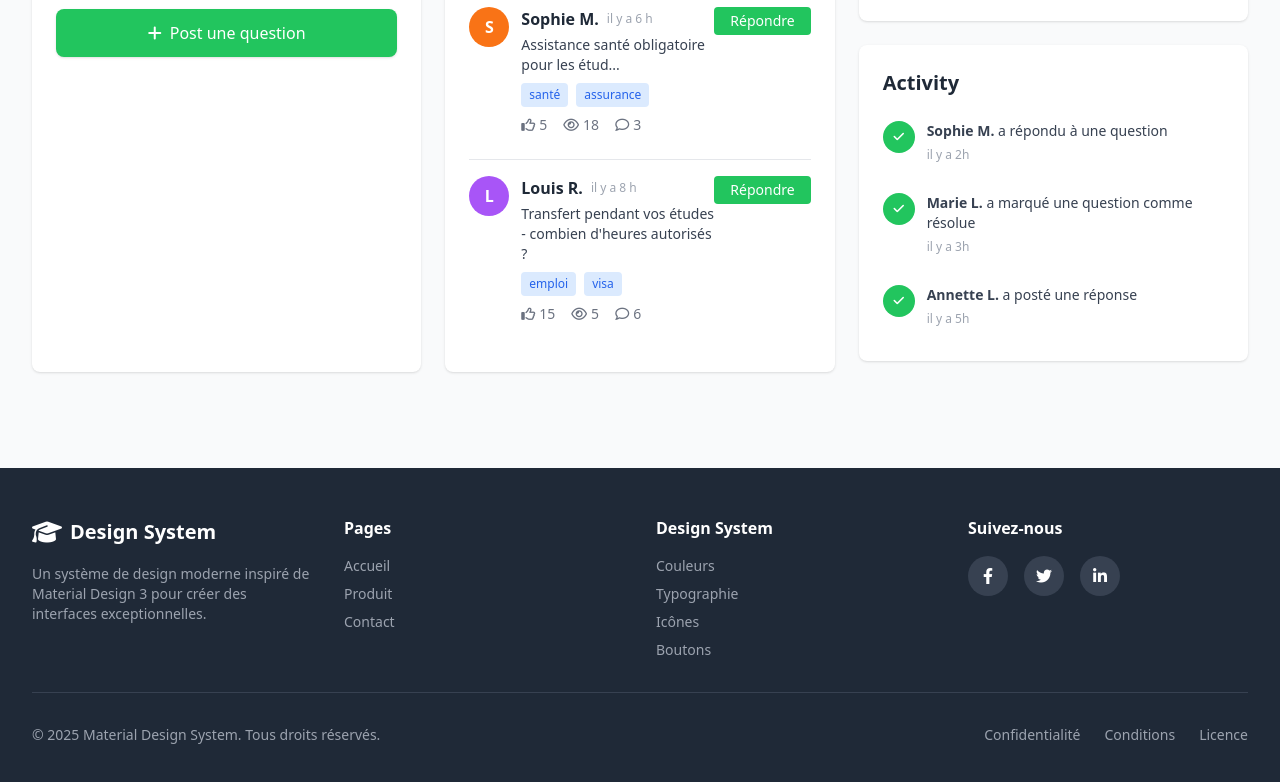
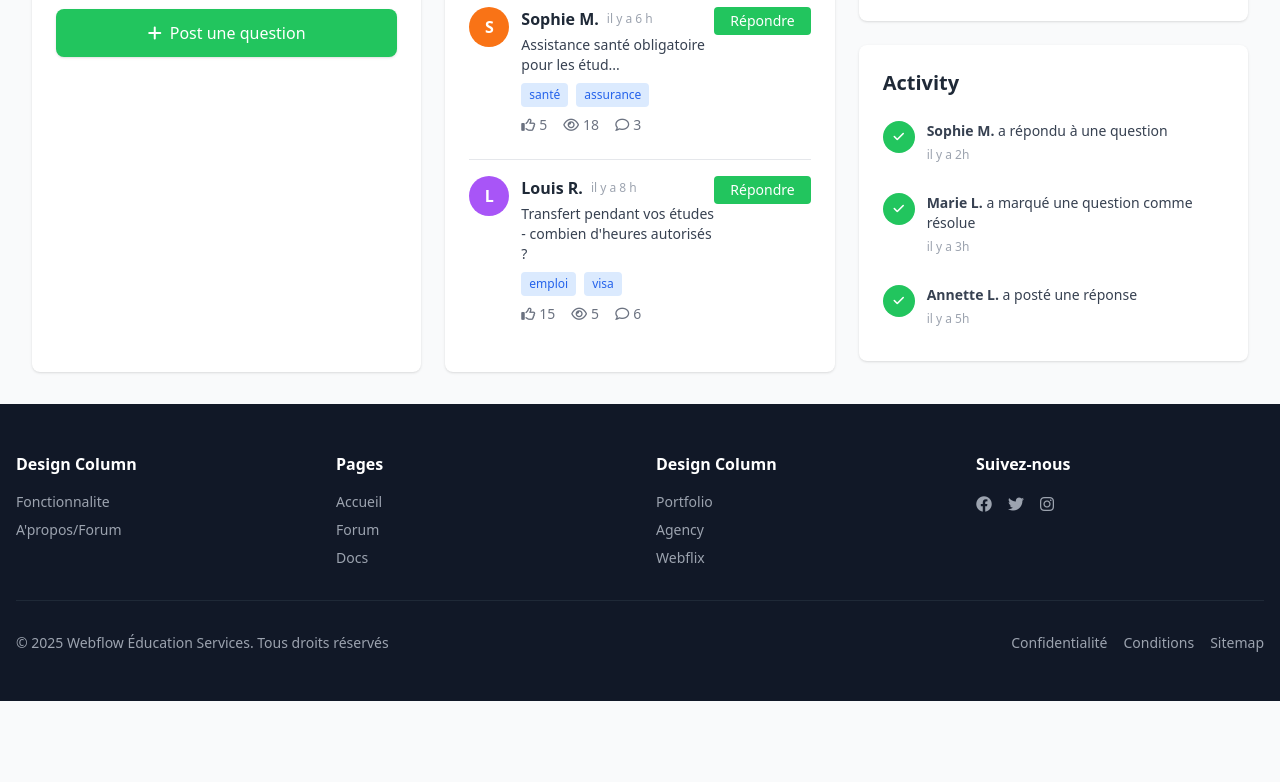
Before and after one commit to emnamess/BuddyEsprit, a website: page public/Dashboard.html in a window 1280 px wide. Shown: the part 660-1442 px from the top of the page. After the commit the page ends 1361 px from the top, so only its background shows below. Drawn offline with nearby package versions, Linux system fonts and the light colour scheme.

Commit message:
Update navigation and footer design across multiple HTML files

```diff
--- a/public/Dashboard.html
+++ b/public/Dashboard.html
@@ -13,10 +13,12 @@
         <div class="max-w-7xl mx-auto px-4 sm:px-6 lg:px-8">
             <div class="flex justify-between items-center h-16">
                 <div class="flex items-center space-x-8">
-                    <div class="flex items-center">
-                        <i class="fas fa-graduation-cap text-purple-600 text-2xl"></i>
-                        <span class="ml-2 text-xl font-semibold">Q&A Platform</span>
-                    </div>
+                    <div class="flex items-center space-x-3">
+                <a href="index.html">
+                    <img src="logo.png" alt="Logo" class="h-12 w-auto object-contain">
+                </a>
+
+            </div>
                     <div class="hidden md:flex items-center bg-gray-100 rounded-lg px-4 py-2 w-64">
                         <i class="fas fa-search text-gray-400"></i>
                         <input type="text" placeholder="Rechercher..." class="ml-2 bg-transparent outline-none w-full">
@@ -287,54 +289,41 @@
     </div>
 
     <!-- Footer -->
-    <footer class="bg-gray-800 text-white mt-16">
-        <div class="max-w-7xl mx-auto px-4 sm:px-6 lg:px-8 py-12">
-            <div class="grid grid-cols-1 md:grid-cols-4 gap-8">
+    <footer class="bg-gray-900 text-white py-12">
+        <div class="container mx-auto px-4">
+            <div class="grid md:grid-cols-4 gap-8">
                 <div>
-                    <div class="flex items-center mb-4">
-                        <i class="fas fa-graduation-cap text-2xl mr-2"></i>
-                        <span class="text-xl font-bold">Design System</span>
-                    </div>
-                    <p class="text-gray-400 text-sm">Un système de design moderne inspiré de Material Design 3 pour créer des interfaces exceptionnelles.</p>
+                    <h4 class="font-bold mb-4">Design Column</h4>
+                    <p class="text-sm text-gray-400 mb-2">Fonctionnalite</p>
+                    <p class="text-sm text-gray-400">A'propos/Forum</p>
                 </div>
                 <div>
-                    <h3 class="font-bold mb-4">Pages</h3>
-                    <ul class="space-y-2 text-gray-400 text-sm">
-                        <li><a href="#" class="hover:text-white transition">Accueil</a></li>
-                        <li><a href="#" class="hover:text-white transition">Produit</a></li>
-                        <li><a href="#" class="hover:text-white transition">Contact</a></li>
-                    </ul>
+                    <h4 class="font-bold mb-4">Pages</h4>
+                    <p class="text-sm text-gray-400 mb-2">Accueil</p>
+                    <p class="text-sm text-gray-400 mb-2">Forum</p>
+                    <p class="text-sm text-gray-400">Docs</p>
                 </div>
                 <div>
-                    <h3 class="font-bold mb-4">Design System</h3>
-                    <ul class="space-y-2 text-gray-400 text-sm">
-                        <li><a href="#" class="hover:text-white transition">Couleurs</a></li>
-                        <li><a href="#" class="hover:text-white transition">Typographie</a></li>
-                        <li><a href="#" class="hover:text-white transition">Icônes</a></li>
-                        <li><a href="#" class="hover:text-white transition">Boutons</a></li>
-                    </ul>
+                    <h4 class="font-bold mb-4">Design Column</h4>
+                    <p class="text-sm text-gray-400 mb-2">Portfolio</p>
+                    <p class="text-sm text-gray-400 mb-2">Agency</p>
+                    <p class="text-sm text-gray-400">Webflix</p>
                 </div>
                 <div>
-                    <h3 class="font-bold mb-4">Suivez-nous</h3>
+                    <h4 class="font-bold mb-4">Suivez-nous</h4>
                     <div class="flex space-x-4">
-                        <a href="#" class="w-10 h-10 bg-gray-700 rounded-full flex items-center justify-center hover:bg-gray-600 transition">
-                            <i class="fab fa-facebook-f"></i>
-                        </a>
-                        <a href="#" class="w-10 h-10 bg-gray-700 rounded-full flex items-center justify-center hover:bg-gray-600 transition">
-                            <i class="fab fa-twitter"></i>
-                        </a>
-                        <a href="#" class="w-10 h-10 bg-gray-700 rounded-full flex items-center justify-center hover:bg-gray-600 transition">
-                            <i class="fab fa-linkedin-in"></i>
-                        </a>
+                        <a href="#" class="text-gray-400 hover:text-white"><i class="fab fa-facebook"></i></a>
+                        <a href="#" class="text-gray-400 hover:text-white"><i class="fab fa-twitter"></i></a>
+                        <a href="#" class="text-gray-400 hover:text-white"><i class="fab fa-instagram"></i></a>
                     </div>
                 </div>
             </div>
-            <div class="border-t border-gray-700 mt-8 pt-8 flex flex-col md:flex-row justify-between items-center text-sm text-gray-400">
-                <p>© 2025 Material Design System. Tous droits réservés.</p>
-                <div class="flex space-x-6 mt-4 md:mt-0">
-                    <a href="#" class="hover:text-white transition">Confidentialité</a>
-                    <a href="#" class="hover:text-white transition">Conditions</a>
-                    <a href="#" class="hover:text-white transition">Licence</a>
+            <div class="border-t border-gray-800 mt-8 pt-8 flex justify-between items-center text-sm text-gray-400">
+                <p>© 2025 Webflow Éducation Services. Tous droits réservés</p>
+                <div class="flex space-x-4">
+                    <a href="#" class="hover:text-white">Confidentialité</a>
+                    <a href="#" class="hover:text-white">Conditions</a>
+                    <a href="#" class="hover:text-white">Sitemap</a>
                 </div>
             </div>
         </div>
```
Also changed, not shown: public/ProfilUtilisateur.html (+30 -41 lines), public/Q&APlatform.html (+30 -41 lines), public/index.html (+3 -3 lines).
